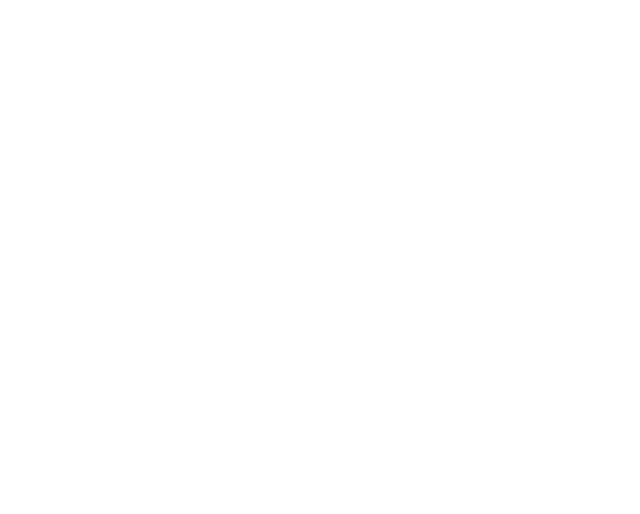
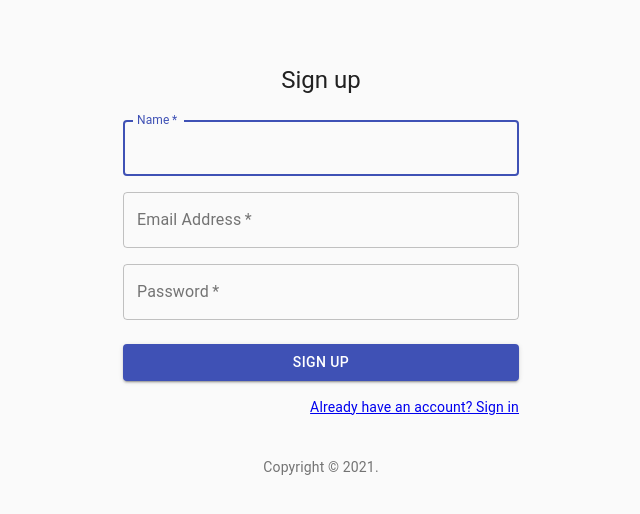
Before and after one commit to olechka-moiseenko/goit-react-hw-08-phonebook, a React (Create React App) app: page /signup in a window 1280 px wide. Shown: the top 514 px of the page, without its empty margins (319-959 px from the left). Built offline with nearby package versions, Linux system fonts and the light colour scheme.

Commit message:
order of signin and signup

```diff
--- a/package.json
+++ b/package.json
@@ -2,7 +2,6 @@
   "name": "goit-react-hw-08-phonebook",
   "version": "0.1.0",
   "private": true,
-  "homepage": "https://olechka-moiseenko.github.io/goit-react-hw-08-phonebook",
   "dependencies": {
     "@material-ui/core": "^4.12.3",
     "@reduxjs/toolkit": "^1.6.1",
--- a/src/App.js
+++ b/src/App.js
@@ -1,6 +1,6 @@
 import { Switch } from "react-router-dom";
-import SingUp from "../src/SingUp/SingUp";
-import SingIn from "../src/SignIn/SignIn";
+import SignUp from "./SignUp/SignUp";
+import SignIn from "../src/SignIn/SignIn";
 import ContactForm from "../src/ContactForm/ContactForm";
 import React, { Suspense, useEffect } from "react";
 import PrivateRoute from "../src/PrivateRoute";
@@ -24,21 +24,16 @@
       ) : (
         <Switch>
           <Suspense fallback="Loading...">
+            <PublicRoute exact path="/" redirectTo="/contactform" restricted>
+              <SignIn />
+            </PublicRoute>
             <PublicRoute
               exact
-              path="goit-react-hw-08-phonebook"
+              path="/signup"
               redirectTo="/contactform"
               restricted
             >
-              <SingUp />
-            </PublicRoute>
-            <PublicRoute
-              exact
-              path="/singin"
-              redirectTo="/contactform"
-              restricted
-            >
-              <SingIn />
+              <SignUp />
             </PublicRoute>
             <PrivateRoute path="/contactform">
               <ContactForm />
--- a/src/SignIn/SignIn.jsx
+++ b/src/SignIn/SignIn.jsx
@@ -110,7 +110,7 @@
             </Button>
             <Grid container justifyContent="flex-end">
               <Grid item>
-                <Link to="/" variant="body2">
+                <Link to="/signup" variant="body2">
                   Don't have an account? Sign up
                 </Link>
               </Grid>
--- a/src/SingUp/SingUp.jsx
+++ b/src/SignUp/SignUp.jsx
@@ -125,7 +125,7 @@
             </Button>
             <Grid container justifyContent="flex-end">
               <Grid item>
-                <Link to="/singin" variant="body2">
+                <Link to="/" variant="body2">
                   Already have an account? Sign in
                 </Link>
               </Grid>
```
